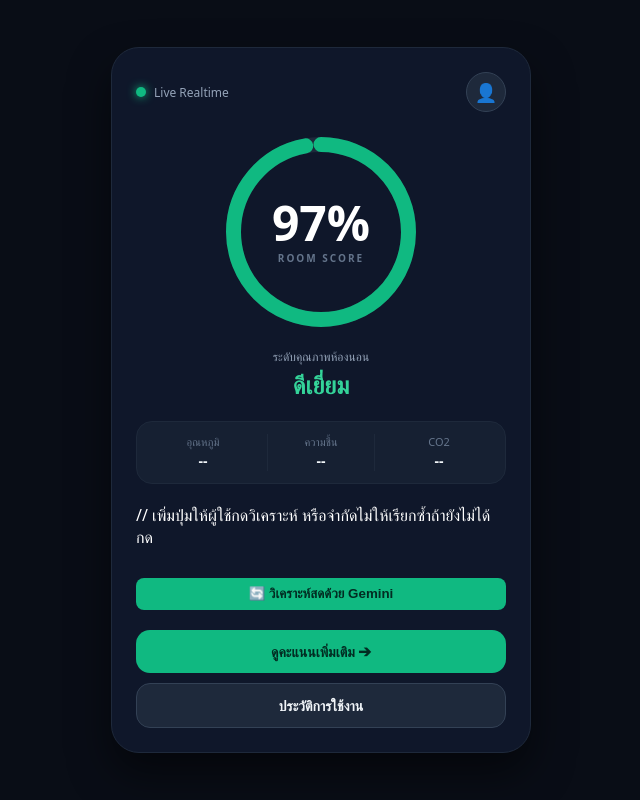
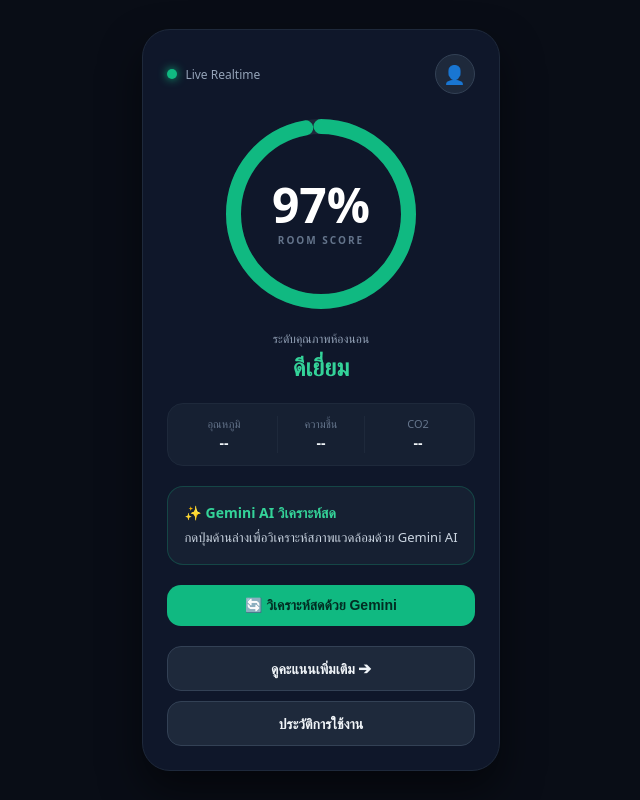
Before and after one commit to paradisesui/comflyyy, a Next.js app: page / in a window 1280 px wide. Shown: the whole page, without its empty margins (319-959 px from the left). Built offline with nearby package versions, Linux system fonts and the light colour scheme; no server answers; the database is empty.

Commit message:
fix: update gemini api route for vercel deployment

```diff
--- a/app/api/gemini/route.ts
+++ b/app/api/gemini/route.ts
@@ -5,16 +5,17 @@ export async function POST(req: Request) {
   try {
     const { sensorData } = await req.json();
 
+    // ดึง API Key จาก Environment Variable
     const apiKey = process.env.GEMINI_API_KEY || process.env.NEXT_PUBLIC_GEMINI_API_KEY;
 
     if (!apiKey) {
       return NextResponse.json(
-        { error: 'ไม่พบ API Key ใน Environment Variables' },
+        { error: 'ไม่พบ API Key ในระบบ กรุณาตรวจสอบ .env.local หรือ Vercel' },
         { status: 500 }
       );
     }
 
-    // เริ่มต้น Official SDK ล่าสุด
+    // เริ่มต้นใช้งาน Official Google Gen AI SDK
     const ai = new GoogleGenAI({ apiKey });
 
     const promptText = `คุณเป็น AI ผู้เชี่ยวชาญด้านเวชศาสตร์การนอนและการจัดสภาพแวดล้อมห้องนอน
@@ -30,9 +31,9 @@ export async function POST(req: Request) {
 1. ให้คำแนะนำสั้นๆ สรุปใจความสำคัญ ไม่เกิน 2-3 ประโยค ภาษาไทย เป็นกันเอง ชวนให้นอนหลับสบาย
 2. หากมีค่าใดสุ่มเสี่ยง เช่น Temp > 26, CO2 > 800, Sound > 1500 หรือ แสงสว่าง ให้เจาะจงเตือนค่านั้นและบอกวิธีแก้สั้นๆ`;
 
-    // เรียกใช้โมเดล gemini-2.0-flash หรือ gemini-1.5-flash ผ่าน SDK ตัวใหม่
+    // เรียกใช้ Gemini โมเดลล่าสุด
     const response = await ai.models.generateContent({
-      model: 'gemini-2.0-flash',
+      model: 'gemini-2.5-flash',
       contents: promptText,
     });
 
@@ -42,7 +43,7 @@ export async function POST(req: Request) {
       return NextResponse.json({ result: resultText });
     } else {
       return NextResponse.json(
-        { error: 'Gemini ตอบกลับมาเป็นค่าว่าง' },
+        { error: 'ไม่สามารถประมวลผลคำตอบจาก Gemini ได้' },
         { status: 500 }
       );
     }
--- a/app/page.tsx
+++ b/app/page.tsx
@@ -20,12 +20,13 @@ interface SensorData {
 export default function Home() {
   const [sensor, setSensor] = useState<SensorData | null>(null);
   const [loading, setLoading] = useState<boolean>(true);
-  const [aiAnalysis, setAiAnalysis] = useState<string>('กำลังให้ Gemini AI วิเคราะห์สภาพแวดล้อม...');
+  const [aiAnalysis, setAiAnalysis] = useState<string>('กดปุ่มด้านล่างเพื่อวิเคราะห์สภาพแวดล้อมด้วย Gemini AI');
   const [aiLoading, setAiLoading] = useState<boolean>(false);
 
   const analyzeWithGemini = async (data: SensorData) => {
     try {
       setAiLoading(true);
+      setAiAnalysis('🤖 Gemini กำลังประมวลผลคำแนะนำ...');
 
       const res = await fetch('/api/gemini', {
         method: 'POST',
@@ -38,12 +39,12 @@ export default function Home() {
       if (res.ok && json.result) {
         setAiAnalysis(json.result);
       } else {
-        console.error('Gemini Error:', json.error);
-        setAiAnalysis(json.error || 'ไม่สามารถประมวลผลคำตอบจาก Gemini ได้');
+        console.error('Gemini API Error:', json);
+        setAiAnalysis(json.error || 'ไม่สามารถประมวลผลคำตอบได้');
       }
     } catch (error) {
       console.error('Fetch Error:', error);
-      setAiAnalysis('ไม่สามารถเชื่อมต่อ Gemini AI ได้ในขณะนี้');
+      setAiAnalysis('เกิดข้อผิดพลาดในการเชื่อมต่อเซิร์ฟเวอร์');
     } finally {
       setAiLoading(false);
     }
@@ -59,7 +60,6 @@ export default function Home() {
           const latestKey = Object.keys(data)[0];
           const currentSensorData: SensorData = data[latestKey];
           setSensor(currentSensorData);
-          analyzeWithGemini(currentSensorData);
         }
         setLoading(false);
       }, (error) => {
@@ -196,33 +196,55 @@ export default function Home() {
           </div>
         </div>
 
-        // เพิ่มปุ่มให้ผู้ใช้กดวิเคราะห์ หรือจำกัดไม่ให้เรียกซ้ำถ้ายังไม่ได้กด
+        <div style={{
+          backgroundColor: '#162032',
+          padding: '16px',
+          borderRadius: '16px',
+          border: '1px solid #10b98140',
+          position: 'relative'
+        }}>
+          <p style={{ fontSize: '14px', fontWeight: '600', color: '#34d399', margin: '0 0 6px 0', display: 'flex', alignItems: 'center', gap: '6px' }}>
+            ✨ Gemini AI วิเคราะห์สด
+          </p>
+          <p style={{ fontSize: '13px', color: aiLoading ? '#64748b' : '#cbd5e1', margin: 0, lineHeight: '1.5' }}>
+            {aiAnalysis}
+          </p>
+        </div>
+
         <button
           onClick={() => sensor && analyzeWithGemini(sensor)}
-  disabled={aiLoading}
+          disabled={aiLoading || !sensor}
           style={{
+            width: '100%',
+            padding: '12px',
             backgroundColor: '#10b981',
             color: '#022c22',
             border: 'none',
-    padding: '8px 16px',
-    borderRadius: '8px',
-    cursor: 'pointer',
-    fontWeight: 'bold',
-    marginTop: '10px'
+            borderRadius: '14px',
+            fontWeight: '700',
+            fontSize: '14px',
+            cursor: aiLoading ? 'not-allowed' : 'pointer',
+            opacity: aiLoading ? 0.6 : 1,
+            display: 'flex',
+            alignItems: 'center',
+            justifyContent: 'center',
+            gap: '8px'
           }}
         >
-  {aiLoading ? '🤖 กำลังวิเคราะห์...' : '🔄 วิเคราะห์สดด้วย Gemini'}
+          {aiLoading ? '🔄 กำลังวิเคราะห์...' : '🔄 วิเคราะห์สดด้วย Gemini'}
         </button>
+
         <footer style={{ display: 'flex', flexDirection: 'column', gap: '10px', marginTop: 'auto' }}>
           <Link href="/sensors" style={{
-            backgroundColor: '#10b981',
-            color: '#022c22',
+            backgroundColor: '#1e293b',
+            color: '#f1f5f9',
             padding: '12px',
             borderRadius: '14px',
             textAlign: 'center',
-            fontWeight: '700',
+            fontWeight: '600',
             fontSize: '14px',
-            textDecoration: 'none'
+            textDecoration: 'none',
+            border: '1px solid #334155'
           }}>
             ดูคะแนนเพิ่มเติม ➔
           </Link>
```
Lines whose indentation alone changed are shown as unchanged.
